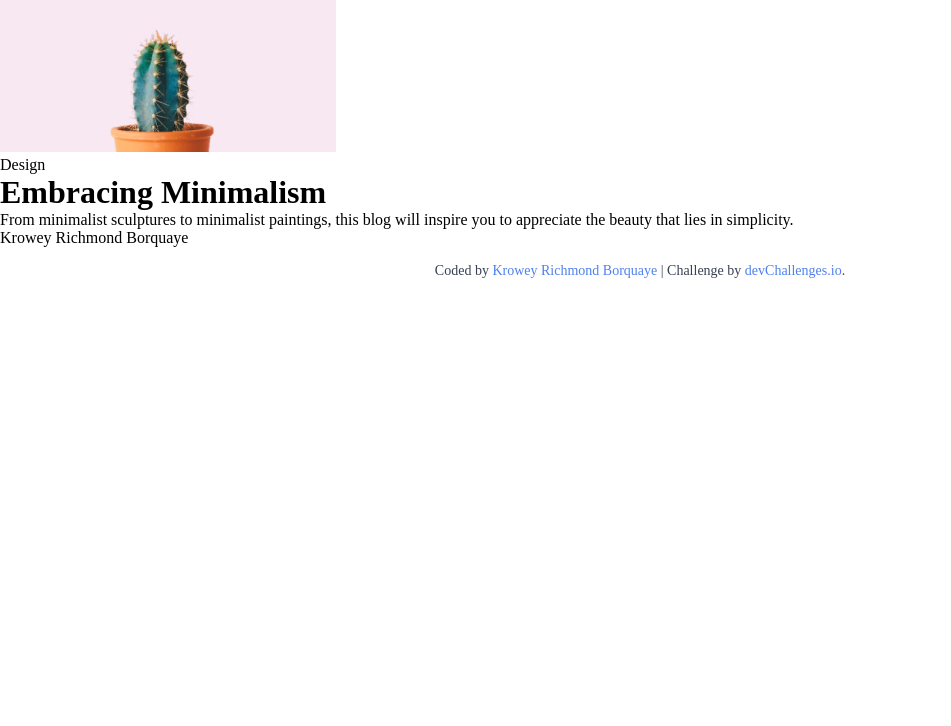
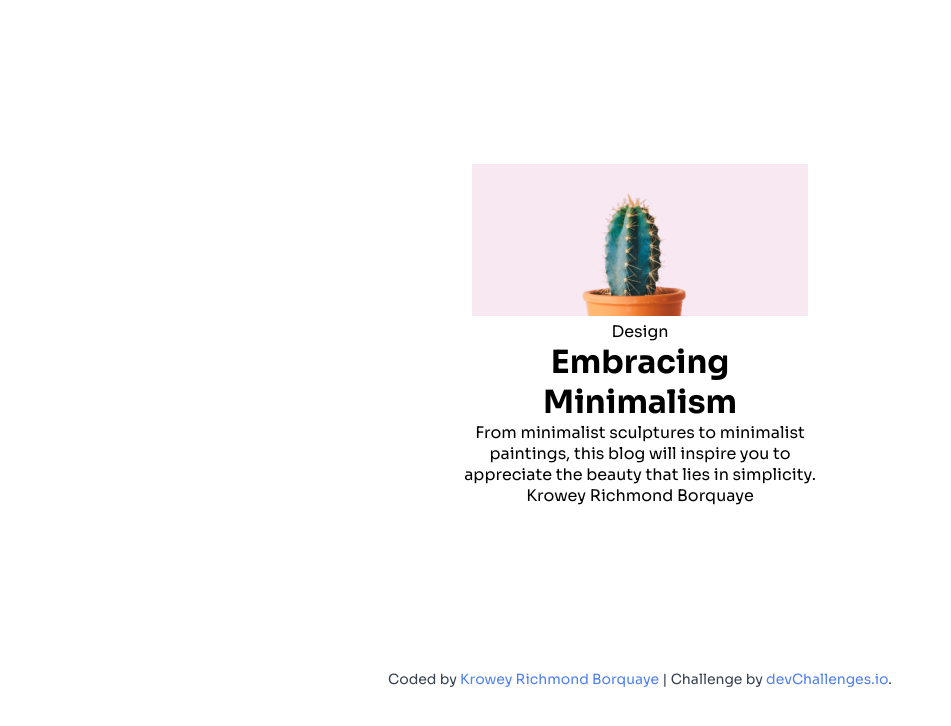
Before and after one commit to 77Kromo/Minimal-Blog-Card, a plain HTML site: page index.html in a window 1280 px wide. Shown: the whole page, without its empty margins (0-951 px from the left). Drawn offline with Linux system fonts and the light colour scheme; a web font is replaced by a local one.

Commit message:
Update styles.css

```diff
--- a/styles.css
+++ b/styles.css
@@ -2,6 +2,7 @@
   margin: 0;
   padding: 0;
   box-sizing: border-box;
+  font-family: "Sora", sans-serif;
 }
 
 body {
@@ -17,5 +18,16 @@
 
 .author-info a {
   text-decoration: none;
-         color:  #4E80EE;
+  color: #4e80ee;
 }
+
+.card {
+  text-align: center;
+  width: 368px;
+  margin: 164px auto;
+}
+
+.card-image {
+  width: 336px;
+  height: 152px;
+}
```
Lines whose indentation alone changed are shown as unchanged.
